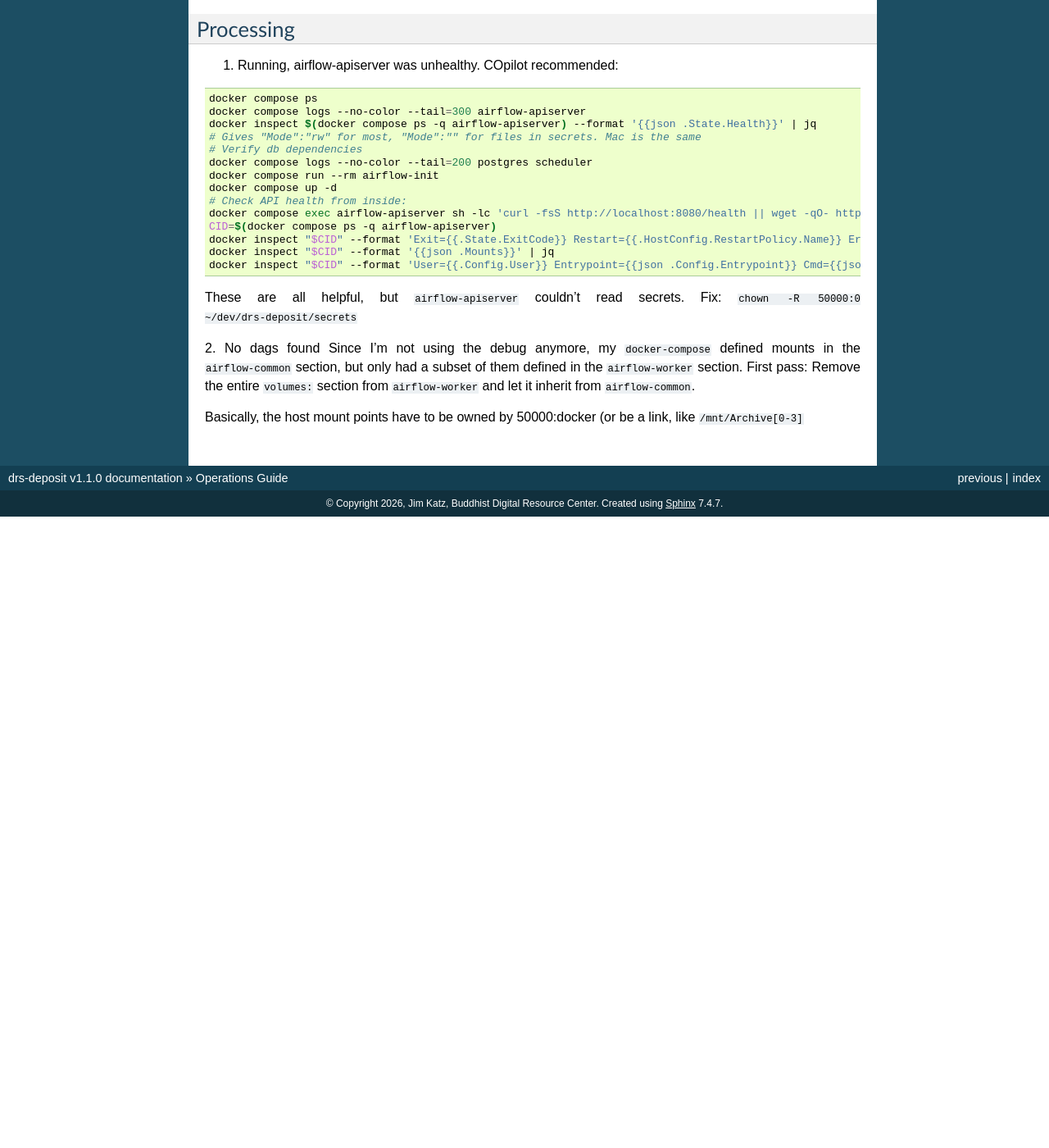
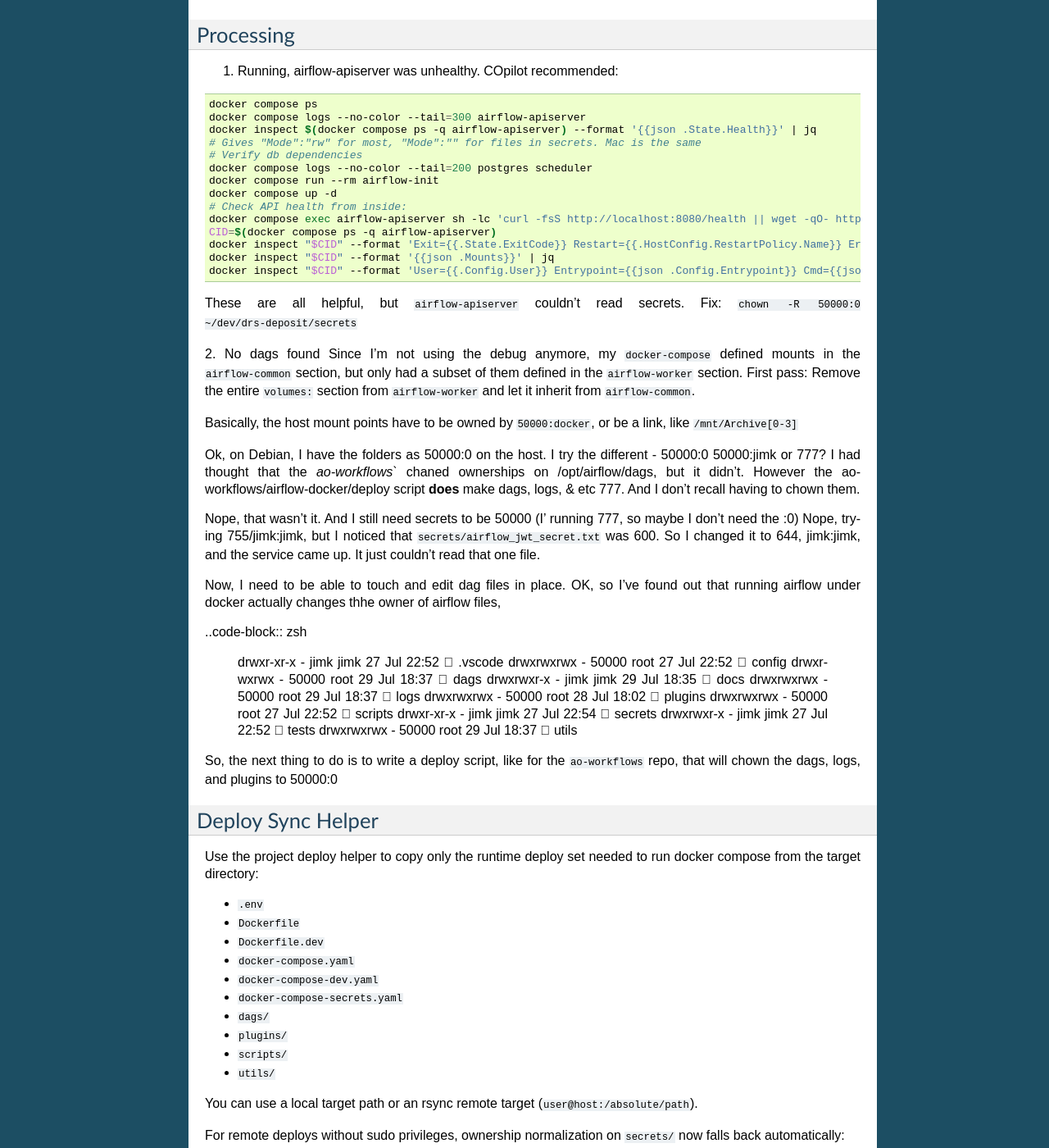
Before and after one commit to buda-base/drs-deposit, a Sphinx documentation site: the page built from docs/operation.rst, in a window 1280 px wide and 1400 px high, scrolled down 2998 px. Shown: the whole window at 82% size. Built offline with Sphinx 7.4.7, drawn with Linux system fonts in a browser that asks for light colours; before the commit the page ends 3628 px from its top, so only the background shows below that; some of the changed text lies outside the part shown.

Commit message:
deploy, even remotely.
Not quite as good as beng able to develop remotely, but supports having one place to checkin from - so we don't have push/pull issues because working on diffrerent machines.

** Test **
The runtime is not tested. This setup only starts everything and parses DAGs.

```diff
--- a/docs/operation.rst
+++ b/docs/operation.rst
@@ -187,6 +190,90 @@
 2. No dags found
 Since I'm not using the debug anymore, my ``docker-compose`` defined mounts in
 the ``airflow-common`` section, but only had a subset of them defined in the ``airflow-worker`` section.
-First pass: Remove the entire ``volumes:`` section from ``airflow-worker`` and let it inherit from ``airflow-common``.
+First pass: Remove the entire ``volumes:`` section from ``airflow-worker`` and let
+it inherit from ``airflow-common``.
 
-Basically, the host mount points have to be owned by 50000:docker (or be a link, like ``/mnt/Archive[0-3]``
+Basically, the host mount points have to be owned by ``50000:docker``,
+or be a link, like ``/mnt/Archive[0-3]``
+
+Ok, on Debian, I have the folders as 50000:0 on the host.
+I
+try the different - 50000:0 50000:jimk or 777?
+I had thought that the `ao-workflows`` chaned ownerships on
+/opt/airflow/dags, but it didn't. However the ao-workflows/airflow-docker/deploy script **does**
+make dags, logs, & etc 777. And I don't recall having to chown them.
+
+Nope, that wasn't it. And I still need secrets to be 50000 (I' running 777, so maybe I don't need the :0)
+Nope, trying 755/jimk:jimk, but I noticed that ``secrets/airflow_jwt_secret.txt`` was 600.
+So I changed it to 644, jimk:jimk, and the service came up.
+It just couldn't read that one file.
+
+Now, I need to be able to touch and edit dag files in place.
+OK, so I've found out that running airflow under docker actually changes thhe owner of
+airflow files,
+
+..code-block:: zsh
+
+   drwxr-xr-x    - jimk  jimk 27 Jul 22:52  .vscode
+   drwxrwxrwx    - 50000 root 27 Jul 22:52  config
+   drwxrwxrwx    - 50000 root 29 Jul 18:37  dags
+   drwxrwxr-x    - jimk  jimk 29 Jul 18:35  docs
+   drwxrwxrwx    - 50000 root 29 Jul 18:37  logs
+   drwxrwxrwx    - 50000 root 28 Jul 18:02  plugins
+   drwxrwxrwx    - 50000 root 27 Jul 22:52  scripts
+   drwxr-xr-x    - jimk  jimk 27 Jul 22:54  secrets
+   drwxrwxr-x    - jimk  jimk 27 Jul 22:52  tests
+   drwxrwxrwx    - 50000 root 29 Jul 18:37  utils
+
+So, the next thing to do is to write a deploy script,
+like for the ``ao-workflows`` repo, that will chown the dags, logs, and plugins to 50000:0
+
+Deploy Sync Helper
+------------------
+
+Use the project deploy helper to copy only the runtime deploy set needed
+to run docker compose from the target directory:
+
+- ``.env``
+- ``Dockerfile``
+- ``Dockerfile.dev``
+- ``docker-compose.yaml``
+- ``docker-compose-dev.yaml``
+- ``docker-compose-secrets.yaml``
+- ``dags/``
+- ``plugins/``
+- ``scripts/``
+- ``utils/``
+
+You can use a local target path or an rsync remote target
+(``user@host:/absolute/path``).
+
+For remote deploys without sudo privileges, ownership normalization on
+``secrets/`` now falls back automatically:
+
+- first try ``chown`` to ``${AIRFLOW_UID:-50000}:0``
+- then try ACL via ``setfacl`` (if available) **This really works**
+- finally apply readable permissions (``755`` on dirs, ``644`` on files)
+
+If the remote path is already known to exist, you can skip the initial
+SSH mkdir precheck:
+
+.. code-block:: zsh
+
+   ./scripts/deploy_project.sh jimk@bodhi:/home/jimk/dev/ao-workflows/airflow-docker/deploy --delete --no-ssh-precheck
+
+Standard one-liner:
+
+.. code-block:: zsh
+
+   ./scripts/deploy_project.sh /home/jimk/dev/ao-workflows/airflow-docker/deploy --delete
+
+Common variants:
+
+.. code-block:: zsh
+
+   # Preview changes only
+   ./scripts/deploy_project.sh /home/jimk/dev/ao-workflows/airflow-docker/deploy --dry-run
+
+   # Sync (secrets ownership normalization is applied automatically)
+   ./scripts/deploy_project.sh /home/jimk/dev/ao-workflows/airflow-docker/deploy --delete
```
Also changed, not shown: other parts of docs/operation.rst (+7 -4 lines), 1 other file.
